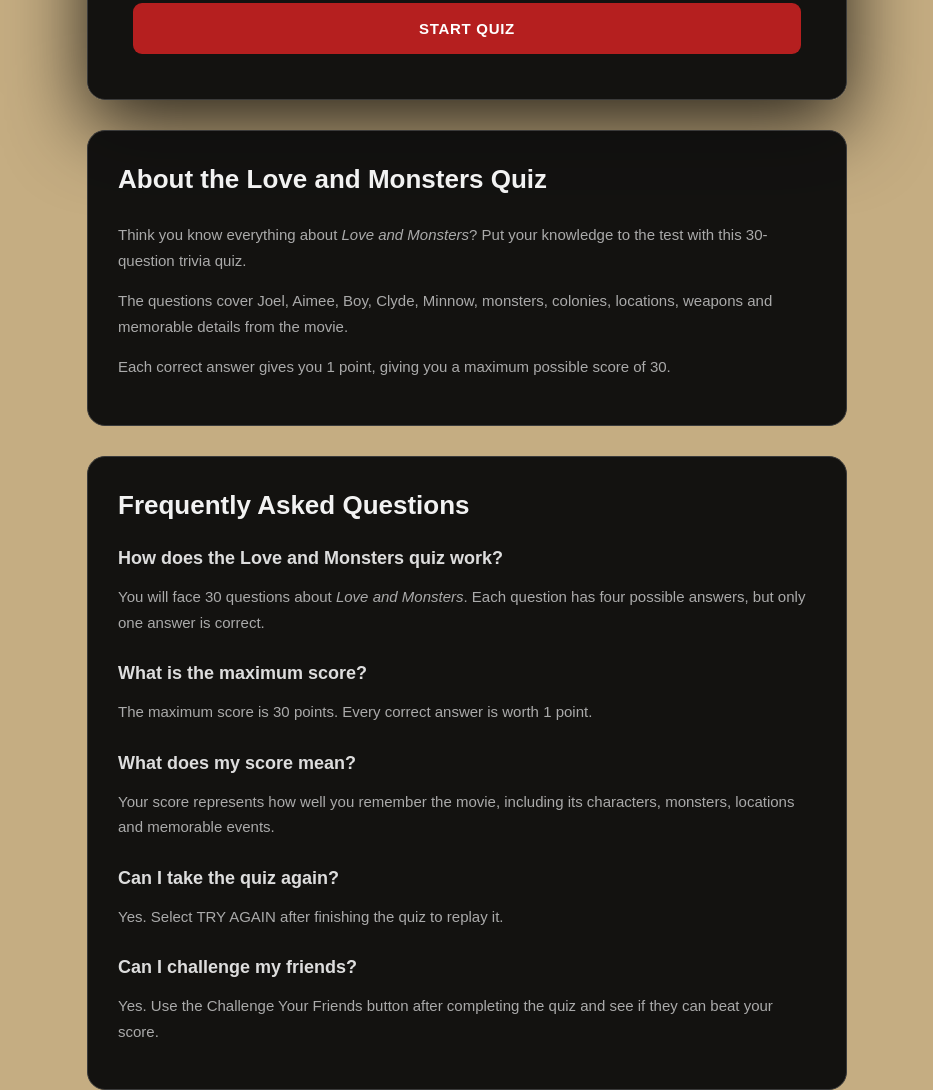
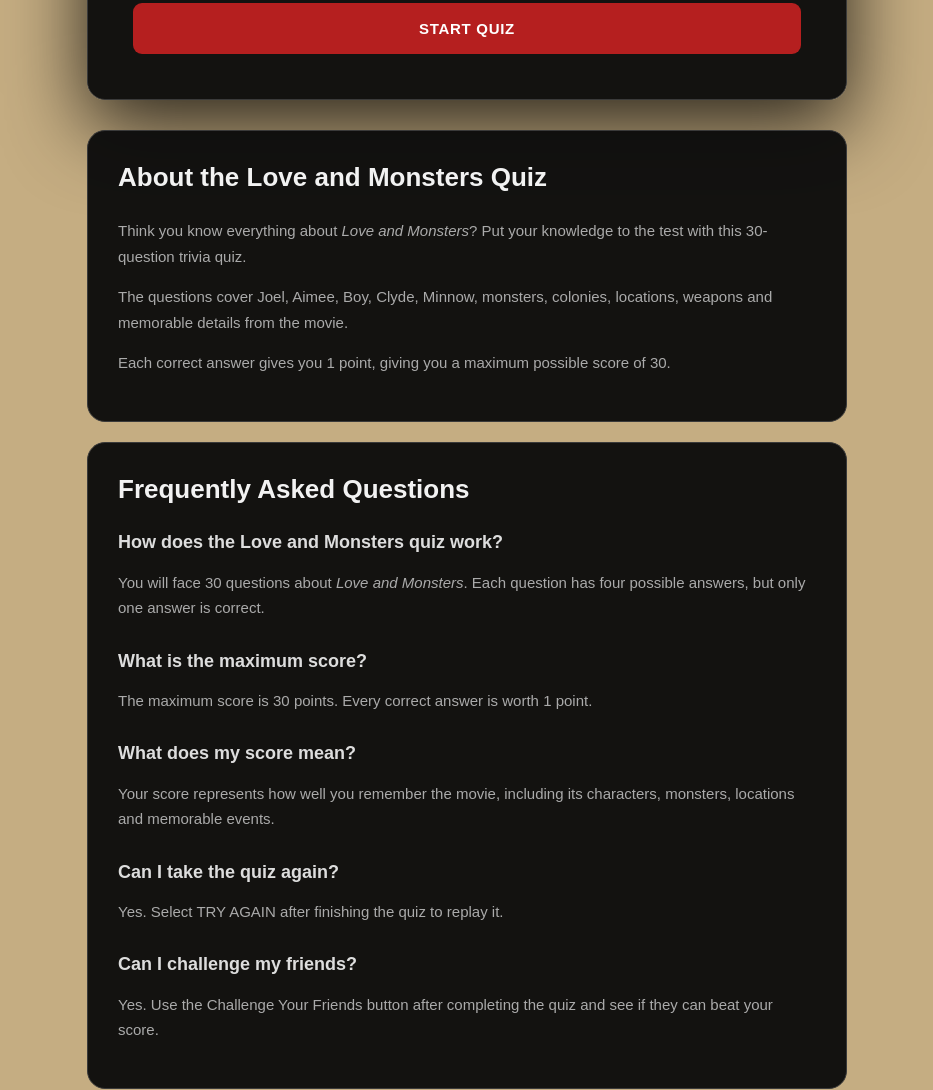
Before and after one commit to jughead4247/love-and-monsters-quiz, a plain HTML site: page index.html in a window 1280 px wide. Shown: the part 876-1966 px from the top of the page, without its empty margins (173-1106 px from the left). Drawn offline with Linux system fonts and the light colour scheme.

Commit message:
Update style.css

```diff
--- a/style.css
+++ b/style.css
@@ -576,45 +576,40 @@ h2 {
 
 /* HOMEPAGE INFORMATION */
 
+#home-info {
+    display: grid;
+    grid-template-columns: 1fr;
+    gap: 20px;
+    margin-top: 30px;
+}
+
 .home-info {
-    margin-top: 30px;
-
+    margin-top: 0;
     padding: 30px;
-
     background: rgba(12, 12, 12, 0.96);
-
     border: 1px solid #3a3a3a;
-
     border-radius: 18px;
 }
 
-
 .home-info h2 {
     margin-top: 0;
-
     font-size: 26px;
+    line-height: 1.25;
 }
-
 
 .home-info p {
     color: #aaa;
-
     font-size: 15px;
-
     line-height: 1.7;
 }
 
-
 .home-info h3 {
     margin-top: 28px;
-
     margin-bottom: 8px;
-
     font-size: 18px;
-
     color: #ddd;
+    line-height: 1.35;
 }
-
 
 .home-info h3:first-of-type {
     margin-top: 20px;
```
